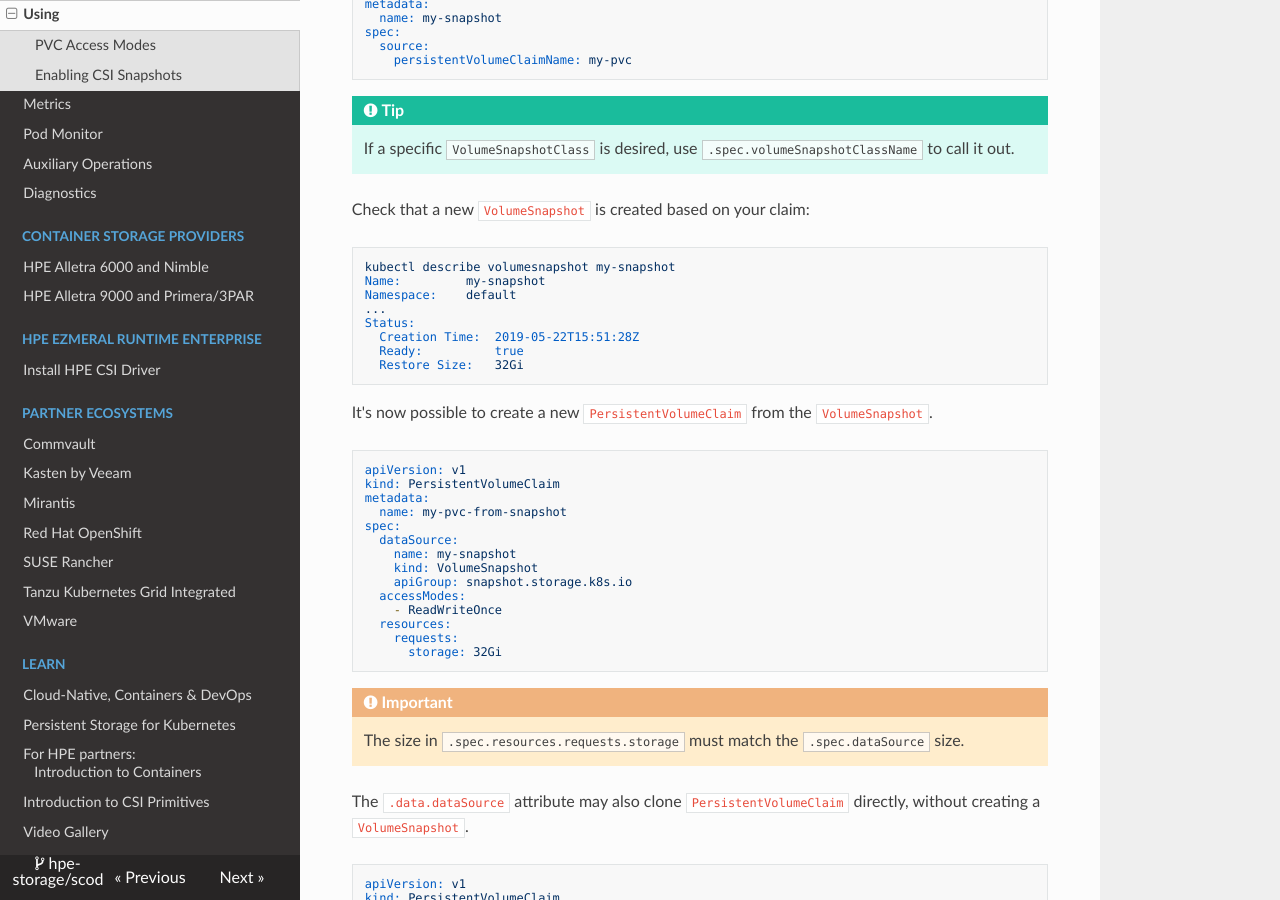
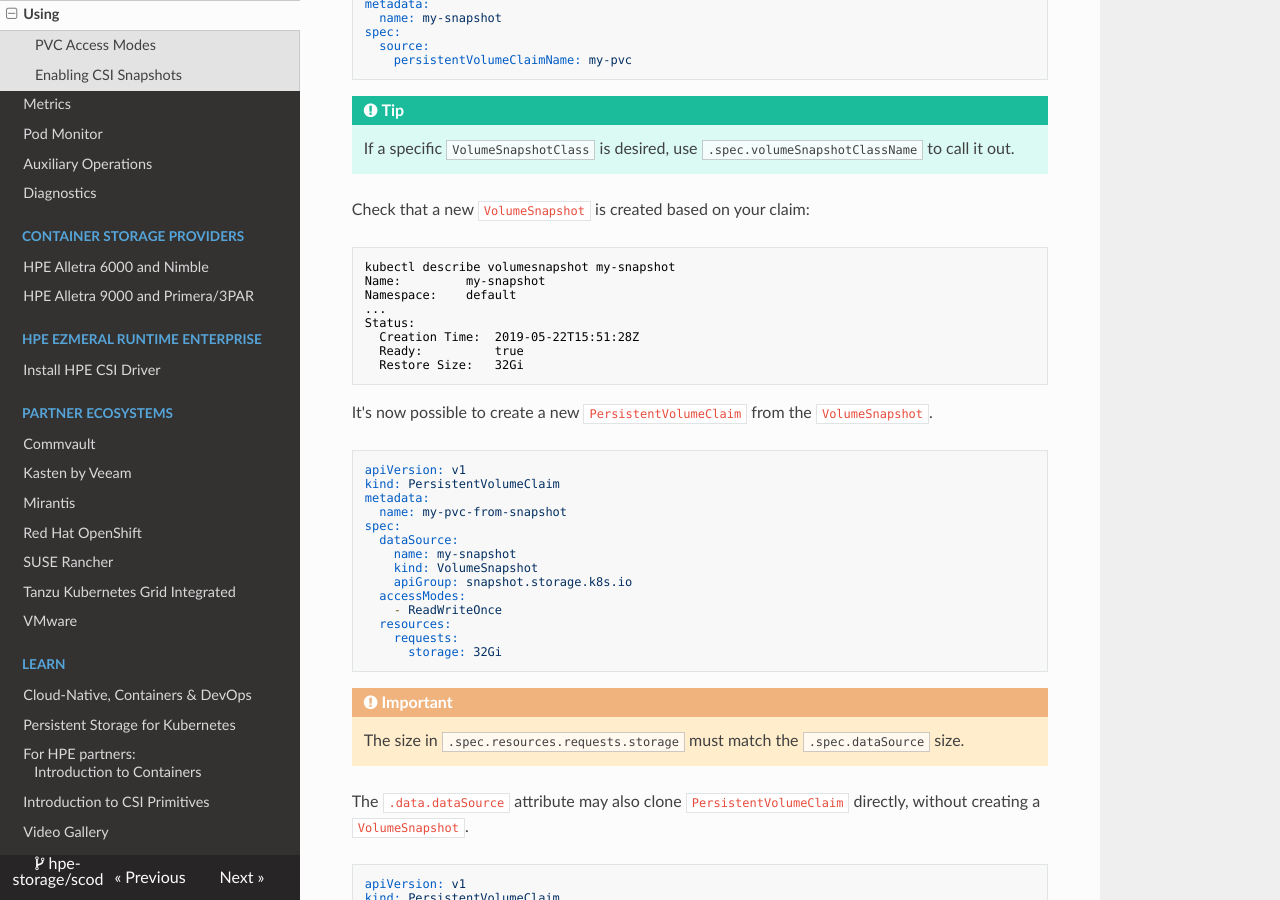
Before and after one commit to hpe-storage/scod, an MkDocs documentation site: the page built from docs/csi_driver/using.md, in a window 1280 px wide and 900 px high, scrolled down 10167 px. Built offline with MkDocs 1.6.1, drawn with Linux system fonts in a browser that asks for light colours; nearby versions of some CDN libraries.

Commit message:
Minor fixes and cleanups
Signed-off-by: Michael Mattsson <michael.mattsson@gmail.com>

````diff
--- a/docs/csi_driver/using.md
+++ b/docs/csi_driver/using.md
@@ -470,7 +470,7 @@ spec:
 
 Check that a new `VolumeSnapshot` is created based on your claim:
 
-```yaml
+```text
 kubectl describe volumesnapshot my-snapshot
 Name:         my-snapshot
 Namespace:    default
````
